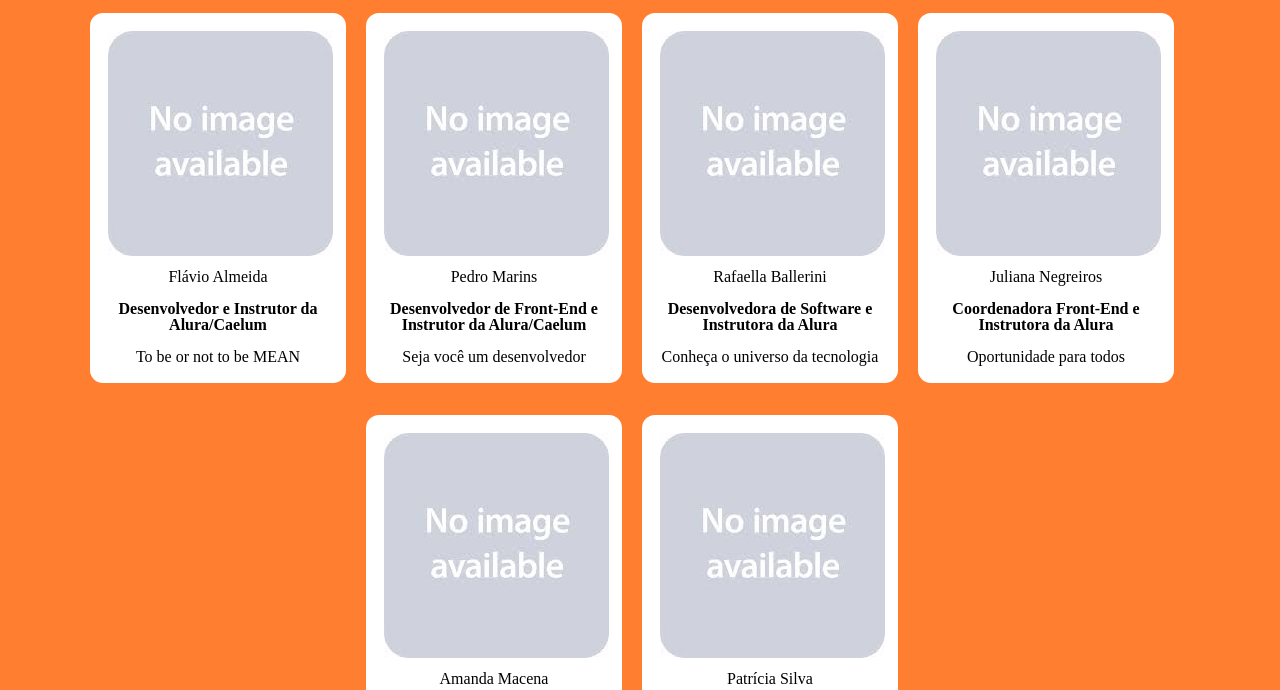
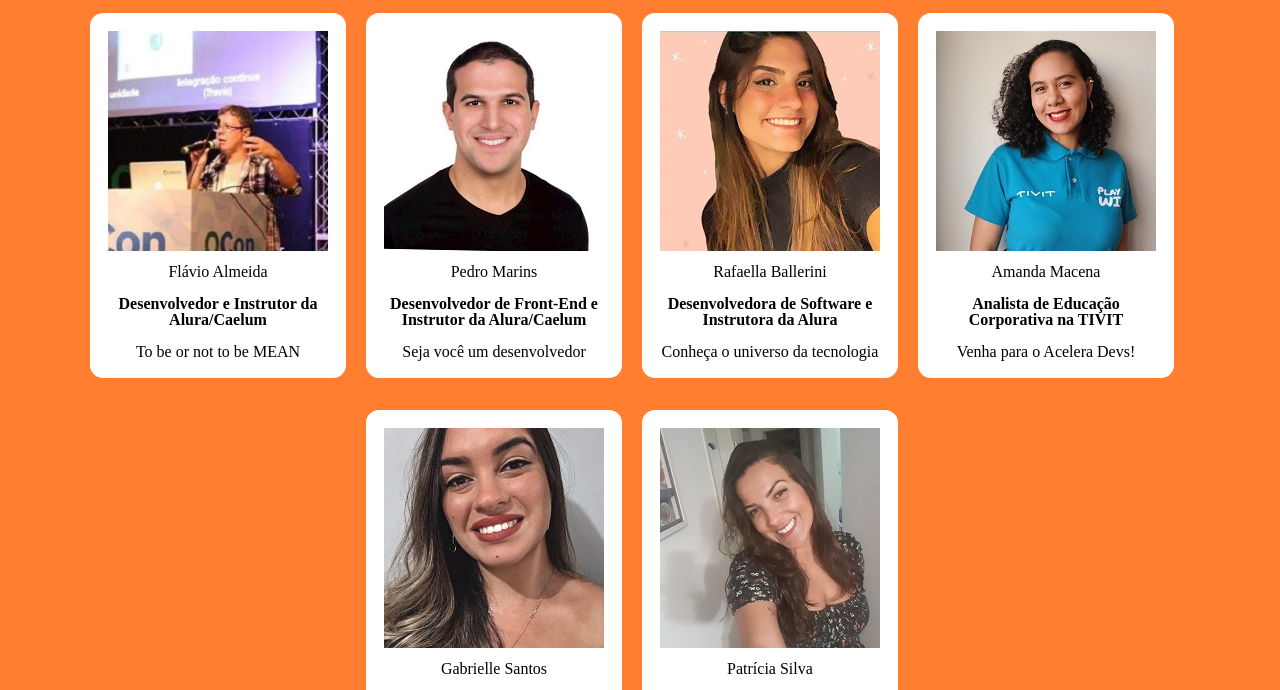
Before and after one commit to Patty-silva/AluraProjeto, a plain HTML site: page index.html in a window 1280 px wide. Shown: the part 669-1359 px from the top of the page. Drawn offline with Linux system fonts and the light colour scheme; a script that the page names is missing.

Commit message:
Inserindo imagens

```diff
--- a/index.html
+++ b/index.html
@@ -24,7 +24,7 @@
         <div class="jumbotron">
             <section class="panel-main">
                 <h1 class="title">ALURACONF</h1>
-                <h2 class="subtitle">16DEZEMBRO|RJ</h2>
+                <h2 class="subtitle">16 DEZEMBRO | RJ</h2>
             </section>
             <section class="panel-subscribe">
                 <a href="#panel-form" class="button">Inscreva-se</a>
@@ -62,7 +62,7 @@
 
                 <li class="speaker">
                     <figure class="speaker-portrait">
-                        <img class="spaeker-image" src="img/palestrantes/placeholder.jpeg" alt="Foto do Palestrante">
+                        <img class="spaeker-image" src="img/palestrantes/flaviopalestrante.jpeg" alt="Foto do Palestrante">
                         <figcaption class="speaker-name">Flávio Almeida</figcaption>
                         <p class="speaker-bio">Desenvolvedor e Instrutor da Alura/Caelum</p>
                     </figure>
@@ -71,7 +71,7 @@
 
                 <li class="speaker">
                     <figure class="speaker-portrait">
-                        <img class="spaeker-image" src="img/palestrantes/placeholder.jpeg" alt="Foto do Palestrante">
+                        <img class="spaeker-image" src="img/palestrantes/pedropalestrante.jpg" alt="Foto do Palestrante">
                         <figcaption class="speaker-name">Pedro Marins</figcaption>
                         <p class="speaker-bio">Desenvolvedor de Front-End e Instrutor da Alura/Caelum</p>
                     </figure>
@@ -80,7 +80,7 @@
 
                 <li class="speaker">
                     <figure class="speaker-portrait">
-                        <img class="spaeker-image" src="img/palestrantes/placeholder.jpeg" alt="Foto do Palestrante">
+                        <img class="spaeker-image" src="img/palestrantes/rafaellapalestrante.jpg" alt="Foto do Palestrante">
                         <figcaption class="speaker-name">Rafaella Ballerini</figcaption>
                         <p class="speaker-bio">Desenvolvedora de Software e Instrutora da Alura</p>
                     </figure>
@@ -89,16 +89,7 @@
 
                 <li class="speaker">
                     <figure class="speaker-portrait">
-                        <img class="spaeker-image" src="img/palestrantes/placeholder.jpeg" alt="Foto do Palestrante">
-                        <figcaption class="speaker-name">Juliana Negreiros</figcaption>
-                        <p class="speaker-bio">Coordenadora Front-End e Instrutora da Alura</p>
-                    </figure>
-                    <p class="speaker-speach"> Oportunidade para todos</p>
-                </li>
-
-                <li class="speaker">
-                    <figure class="speaker-portrait">
-                        <img class="spaeker-image" src="img/palestrantes/placeholder.jpeg" alt="Foto do Palestrante">
+                        <img class="spaeker-image" src="img/palestrantes/amandapalestrante.jpg" alt="Foto do Palestrante">
                         <figcaption class="speaker-name">Amanda Macena</figcaption>
                         <p class="speaker-bio">Analista de Educação Corporativa na TIVIT</p>
                     </figure>
@@ -107,7 +98,16 @@
 
                 <li class="speaker">
                     <figure class="speaker-portrait">
-                        <img class="spaeker-image" src="img/palestrantes/placeholder.jpeg" alt="Foto do Palestrante">
+                        <img class="spaeker-image" src="img/palestrantes/gabriellepalestrante.jpg" alt="Foto do Palestrante">
+                        <figcaption class="speaker-name">Gabrielle Santos</figcaption>
+                        <p class="speaker-bio">Aluna do Projeto Acelera Devs da TIVIT</p>
+                    </figure>
+                    <p class="speaker-speach">Programação para mulheres</p>
+                </li>
+
+                <li class="speaker">
+                    <figure class="speaker-portrait">
+                        <img class="spaeker-image" src="img/palestrantes/patricia.jpg" alt="Foto do Palestrante">
                         <figcaption class="speaker-name">Patrícia Silva</figcaption>
                         <p class="speaker-bio">Aluna do Projeto Acelera Devs da TIVIT</p>
                     </figure>
```
Also changed, not shown: img/palestrantes/amandapalestrante.jpg (added), img/palestrantes/flaviopalestrante.jpeg (added), img/palestrantes/gabriellepalestrante.jpg (added), img/palestrantes/patricia.jpg (added), img/palestrantes/pedropalestrante.jpg (added), img/palestrantes/rafaellapalestrante.jpg (added).
